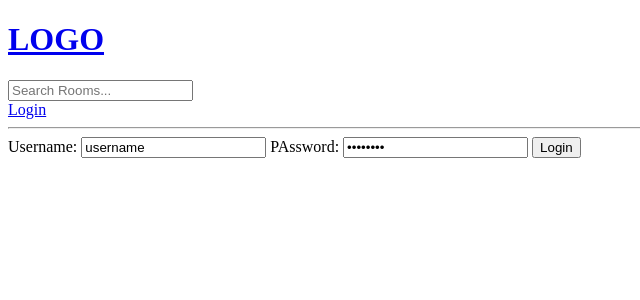
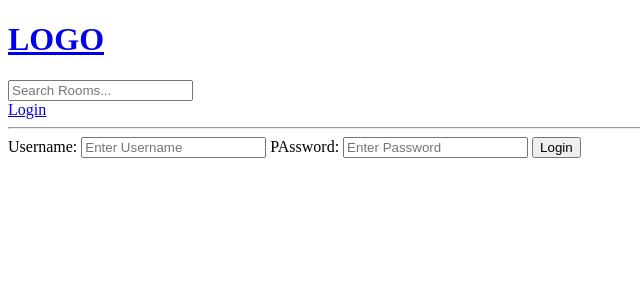
Before and after one commit to arkygeek/studybuddy2, a Django app: template studybud/base/templates/base/login_register.html in a window 1280 px wide. Shown: the top 300 px of the page, without its empty margins (0-640 px from the left). Run offline with Django 3.2, Linux system fonts and the light colour scheme; the template is opened without the code that fills it, so the values that code supplies are empty; parts of the project's set-up code (start-up, migrations or seed data) failed here and were passed over.

Commit message:
just saving. at 2:32:00

```diff
--- a/studybud/base/templates/base/login_register.html
+++ b/studybud/base/templates/base/login_register.html
@@ -7,10 +7,10 @@
     {% csrf_token%}
 
     <label>Username:</label>
-    <input type="text" value="username" placeholder="Enter Username" />
+    <input type="text" name="username" placeholder="Enter Username" />
 
     <label>PAssword:</label>
-    <input type="password" value="password" placeholder="Enter Password" />
+    <input type="password" name="password" placeholder="Enter Password" />
 
     <input type="submit" value="Login"
 
```
Also changed, not shown: studybud/base/views.py (+12 -0 lines).
